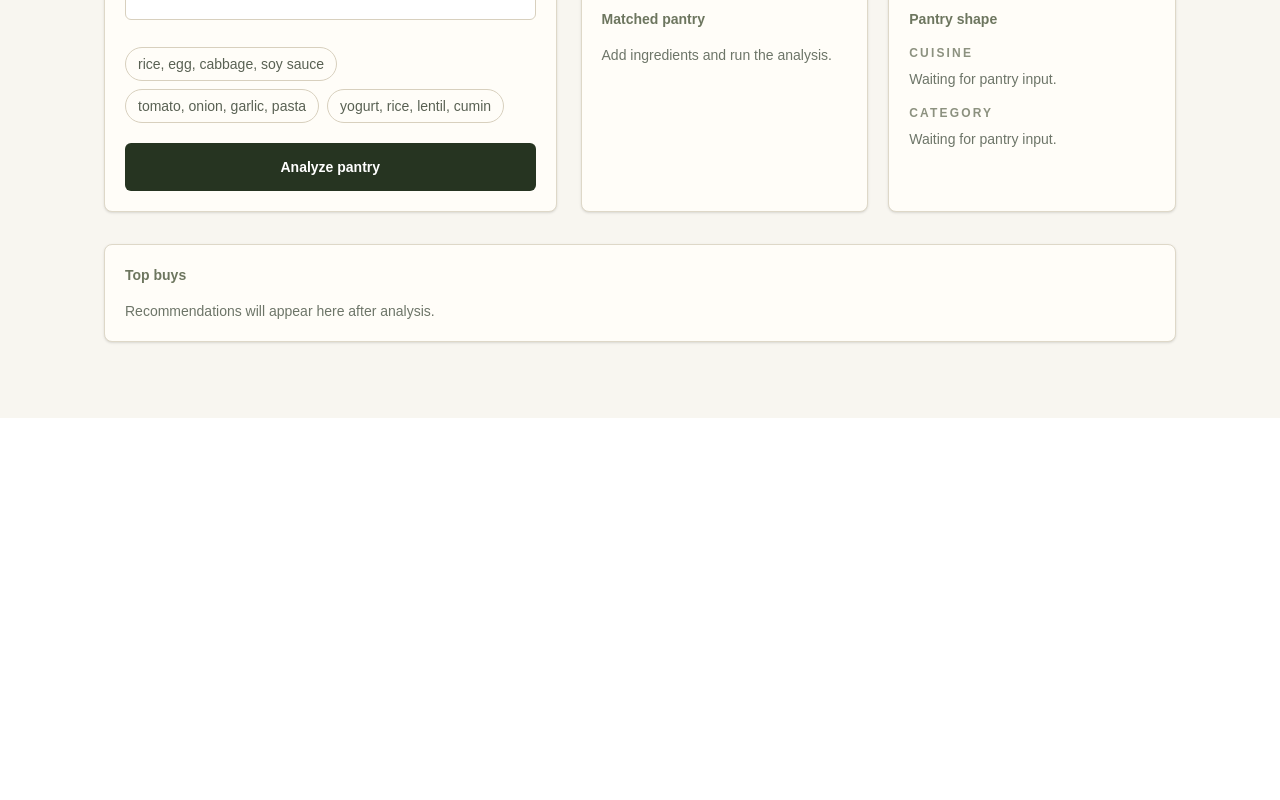
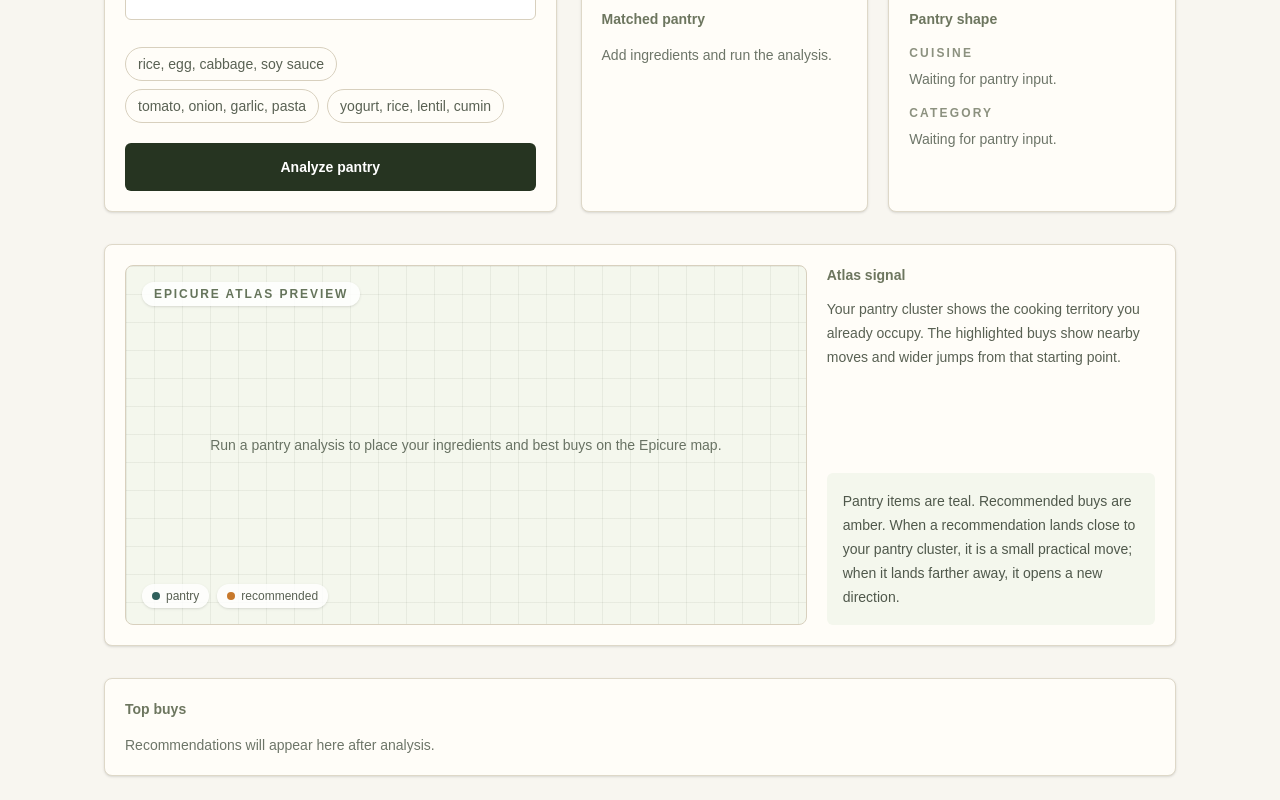
Before and after one commit to japanesebonsai/larder-atlas, a Next.js app: page / in a window 1280 px wide. Shown: the part 382-1182 px from the top of the page. Before the commit the page ends 800 px from the top, so only its background shows below. Built offline with nearby package versions, Linux system fonts and the light colour scheme.

Commit message:
feat: add ingredient atlas visualizer

```diff
--- a/app/components/PantryInputExperience.tsx
+++ b/app/components/PantryInputExperience.tsx
@@ -1,6 +1,7 @@
 "use client";
 
 import { FormEvent, useMemo, useState } from "react";
+import { PantryMap, type PantryMapPoint } from "./PantryMap";
 
 type PublicIngredient = {
   nodeId: number;
@@ -85,6 +86,7 @@ export function PantryInputExperience() {
     () => analysis?.matched.map((item) => humanize(item.ingredient.name)) ?? [],
     [analysis],
   );
+  const mapPoints = useMemo(() => buildMapPoints(analysis), [analysis]);
 
   return (
     <main className="min-h-screen bg-[#f8f6f0] text-[#1f2520]">
@@ -224,6 +226,26 @@ export function PantryInputExperience() {
           </section>
         </section>
 
+        <section className="grid gap-5 rounded-lg border border-[#ded8c8] bg-[#fffdf8] p-5 shadow-sm lg:grid-cols-[1.35fr_0.65fr]">
+          <PantryMap points={mapPoints} />
+          <div className="flex flex-col justify-between gap-5">
+            <div>
+              <SectionTitle title="Atlas signal" />
+              <p className="mt-3 text-sm leading-6 text-[#596153]">
+                Your pantry cluster shows the cooking territory you already
+                occupy. The highlighted buys show nearby moves and wider jumps
+                from that starting point.
+              </p>
+            </div>
+            <div className="rounded-md bg-[#f4f7ed] p-4 text-sm leading-6 text-[#4f584b]">
+              Pantry items are teal. Recommended buys are amber. When a
+              recommendation lands close to your pantry cluster, it is a small
+              practical move; when it lands farther away, it opens a new
+              direction.
+            </div>
+          </div>
+        </section>
+
         <section className="rounded-lg border border-[#ded8c8] bg-[#fffdf8] p-5 shadow-sm">
           <SectionTitle title="Top buys" />
           {analysis?.recommendations.length ? (
@@ -313,3 +335,32 @@ function AffinityList({
 function humanize(value: string): string {
   return value.replaceAll("_", " ");
 }
+
+function buildMapPoints(analysis: RecommendResponse | null): PantryMapPoint[] {
+  if (!analysis) {
+    return [];
+  }
+
+  const pantryPoints = analysis.matched
+    .filter((item) => item.ingredient.atlas)
+    .map((item) => ({
+      id: item.ingredient.nodeId,
+      name: humanize(item.ingredient.name),
+      x: item.ingredient.atlas?.x ?? 0,
+      y: item.ingredient.atlas?.y ?? 0,
+      kind: "pantry" as const,
+    }));
+  const recommendationPoints = analysis.recommendations
+    .filter((item) => item.ingredient.atlas)
+    .slice(0, 6)
+    .map((item) => ({
+      id: item.ingredient.nodeId,
+      name: humanize(item.ingredient.name),
+      x: item.ingredient.atlas?.x ?? 0,
+      y: item.ingredient.atlas?.y ?? 0,
+      kind: "recommendation" as const,
+      score: item.score,
+    }));
+
+  return [...pantryPoints, ...recommendationPoints];
+}
--- /dev/null
+++ b/app/components/PantryMap.tsx
@@ -0,0 +1,111 @@
+"use client";
+
+export type PantryMapPoint = {
+  id: number;
+  name: string;
+  x: number;
+  y: number;
+  kind: "pantry" | "recommendation";
+  score?: number;
+};
+
+type PantryMapProps = {
+  points: PantryMapPoint[];
+};
+
+export function PantryMap({ points }: PantryMapProps) {
+  const bounds = getBounds(points);
+
+  return (
+    <div className="relative min-h-[360px] overflow-hidden rounded-lg border border-[#d8d0be] bg-[#f4f7ed]">
+      <div className="absolute inset-0 bg-[linear-gradient(rgba(79,88,75,0.08)_1px,transparent_1px),linear-gradient(90deg,rgba(79,88,75,0.08)_1px,transparent_1px)] bg-[size:28px_28px]" />
+      <div className="absolute left-4 top-4 z-10 rounded-full bg-white/85 px-3 py-1 text-xs font-semibold uppercase tracking-[0.16em] text-[#65745b] shadow-sm">
+        Epicure atlas preview
+      </div>
+
+      {points.length ? (
+        points.map((point) => {
+          const position = projectPoint(point, bounds);
+
+          return (
+            <button
+              key={`${point.kind}-${point.id}`}
+              type="button"
+              className={[
+                "absolute z-20 flex -translate-x-1/2 -translate-y-1/2 items-center gap-2 rounded-full border px-3 py-2 text-left text-xs font-semibold shadow-sm transition hover:z-30 hover:scale-105",
+                point.kind === "pantry"
+                  ? "border-[#2f5f5b] bg-[#d9efec] text-[#163f3b]"
+                  : "border-[#9d632a] bg-[#fff0cf] text-[#623b13]",
+              ].join(" ")}
+              style={{
+                left: `${position.left}%`,
+                top: `${position.top}%`,
+              }}
+              title={point.score ? `${point.name}: ${point.score}` : point.name}
+            >
+              <span
+                className={[
+                  "h-2.5 w-2.5 rounded-full",
+                  point.kind === "pantry" ? "bg-[#2f5f5b]" : "bg-[#c7782b]",
+                ].join(" ")}
+              />
+              {point.name}
+            </button>
+          );
+        })
+      ) : (
+        <div className="absolute inset-0 z-10 flex items-center justify-center px-8 text-center text-sm leading-6 text-[#687263]">
+          Run a pantry analysis to place your ingredients and best buys on the
+          Epicure map.
+        </div>
+      )}
+
+      <div className="absolute bottom-4 left-4 z-10 flex gap-2 text-xs text-[#596153]">
+        <LegendDot className="bg-[#2f5f5b]" label="pantry" />
+        <LegendDot className="bg-[#c7782b]" label="recommended" />
+      </div>
+    </div>
+  );
+}
+
+function LegendDot({ className, label }: { className: string; label: string }) {
+  return (
+    <span className="inline-flex items-center gap-1.5 rounded-full bg-white/80 px-2.5 py-1 shadow-sm">
+      <span className={`h-2 w-2 rounded-full ${className}`} />
+      {label}
+    </span>
+  );
+}
+
+function projectPoint(
+  point: PantryMapPoint,
+  bounds: {
+    minX: number;
+    maxX: number;
+    minY: number;
+    maxY: number;
+  },
+) {
+  const width = bounds.maxX - bounds.minX || 1;
+  const height = bounds.maxY - bounds.minY || 1;
+  const left = 10 + ((point.x - bounds.minX) / width) * 80;
+  const top = 90 - ((point.y - bounds.minY) / height) * 80;
+
+  return { left, top };
+}
+
+function getBounds(points: PantryMapPoint[]) {
+  if (!points.length) {
+    return { minX: 0, maxX: 1, minY: 0, maxY: 1 };
+  }
+
+  const xs = points.map((point) => point.x);
+  const ys = points.map((point) => point.y);
+
+  return {
+    minX: Math.min(...xs),
+    maxX: Math.max(...xs),
+    minY: Math.min(...ys),
+    maxY: Math.max(...ys),
+  };
+}
```
